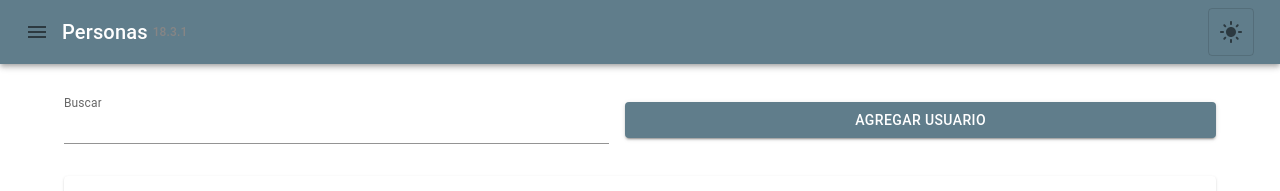
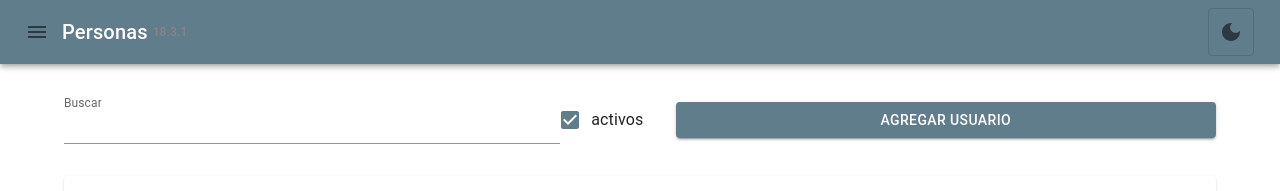
Before and after one commit to ldvsqz/atlas-gym-partner, a React (Vite) app: page /users in a window 1280 px wide. Shown: the top 191 px of the page. Built offline with nearby package versions, Linux system fonts and the light colour scheme; no server answers; the database is empty; sample sign-in values are in the browser's storage.

Commit message:
updates and fixes

```diff
--- a/package.json
+++ b/package.json
@@ -1,7 +1,7 @@
 {
   "name": "atlas-gym-partner",
   "private": true,
-  "version": "0.0.3",
+  "version": "0.0.4",
   "type": "module",
   "scripts": {
     "dev": "vite",
@@ -24,7 +24,7 @@
     "react-dom": "^18.2.0",
     "react-firebase-hooks": "^5.1.1",
     "react-icons": "^4.8.0",
-    "react-router-dom": "^6.10.0",
+    "react-router-dom": "^7.10.0",
     "recharts": "^3.5.0",
     "styled-components": "^5.3.9"
   },
--- a/src/App.jsx
+++ b/src/App.jsx
@@ -41,7 +41,6 @@ function App() {
   );
 
   const version = packageInfo.version;
-  console.log("App Version:", version);
   const getMenu = (header = "Atlas") => (<Menu header={header} version={version} toggleThemeMode={toggleThemeMode} themeMode={themeMode} />);
 
 
--- a/src/Components/Menu/Menu.jsx
+++ b/src/Components/Menu/Menu.jsx
@@ -155,7 +155,7 @@ function Menu({ header, toggleThemeMode, themeMode }) {
             </IconButton>
             <Typography variant="h6" sx={{ marginRight: "auto" }} className="header-text">
               {header}
-              <div class="version-text">{version}</div>
+              <div className="version-text">{version}</div>
             </Typography>
             <div style={{ marginLeft: "auto" }}>
               <ToggleButton
@@ -163,7 +163,7 @@ function Menu({ header, toggleThemeMode, themeMode }) {
                 selected={darkTheme}
                 onChange={() => { handleOnswitchTheme(!darkTheme) }}
               >
-                {darkTheme ? <DarkModeIcon /> : <LightModeIcon />}
+                {darkTheme ? <LightModeIcon /> : <DarkModeIcon />}
               </ToggleButton>
             </div>
           </Toolbar>
--- a/src/Pages/Finance/Finance.jsx
+++ b/src/Pages/Finance/Finance.jsx
@@ -69,10 +69,7 @@ function Finance({ menu }) {
     const fetchFinances = async () => {
         try {
             setLoading(true);
-            console.log('Fetching finances...');
             const data = await FinanceService.getAll();
-            console.log('Finances fetched:', data);
-            // Sort by date descending (newest first)
             const sortedData = data.sort((a, b) => {
                 const dateA = a.date instanceof Date ? a.date : new Date(a.date.seconds * 1000);
                 const dateB = b.date instanceof Date ? b.date : new Date(b.date.seconds * 1000);
--- a/src/Pages/Login/Login.jsx
+++ b/src/Pages/Login/Login.jsx
@@ -22,9 +22,9 @@ function Login() {
 
 
   useEffect(() => {
-    setLoadingCircle(true);
     if (user) {
       UserService.get(user.uid).then(userData => {
+        setLoadingCircle(true);
         if (!!userData) {
           const uid = user.uid;
           localStorage.setItem('UID', uid);
--- a/src/Pages/User/Users.jsx
+++ b/src/Pages/User/Users.jsx
@@ -1,6 +1,8 @@
 import React, { useState, useEffect } from 'react';
 import { useNavigate } from "react-router-dom";
-import { auth, registerWithEmailAndPassword } from "./../../../Firebase/authFunctions";
+import Checkbox from '@mui/material/Checkbox';
+import FormControlLabel from '@mui/material/FormControlLabel';
+
 // services and utilities
 import UserService from '../../../Firebase/userService';
 import Util from '../../assets/Util';
@@ -46,13 +48,14 @@ function User({ menu }) {
   const [showRenewAlert, setShowRenewAlert] = useState(false);
   const [selectedUser, setSelectedUser] = useState(null);
   const [openAddUserModal, setOpenAddUserModal] = useState(false);
+  const [checked, setChecked] = React.useState(true);
   const [newUser, setNewUser] = useState({
     name: '',
     phone: '',
     birthday: null,
     role: 1
   });
-   const [snackbarOpen, setSnackbarOpen] = useState(false);
+  const [snackbarOpen, setSnackbarOpen] = useState(false);
   const navigate = useNavigate();
   const util = new Util();
 
@@ -68,7 +71,7 @@ function User({ menu }) {
   }, []);
 
 
-   const handleShowSnackbar = () => {
+  const handleShowSnackbar = () => {
     setSnackbarOpen(true);
   };
 
@@ -78,6 +81,7 @@ function User({ menu }) {
     const filteredUsersData = Users.filter((user) =>
       user.name.toLowerCase().includes(term)
     );
+    setChecked(false);
     setFilteredUsers(filteredUsersData);
   };
 
@@ -142,6 +146,19 @@ function User({ menu }) {
     }
   };
 
+  const handleChangeCheck = (event) => {
+    setChecked(event.target.checked);
+    if (event.target.checked) {
+      const filteredUsersData = Users.filter((user) =>{
+        return util.isMembershipActive(user.until)
+      }
+      );
+      setFilteredUsers(filteredUsersData);
+    } else {
+      setFilteredUsers(Users);
+    }
+  };
+
   return (
 
     <div>
@@ -162,6 +179,10 @@ function User({ menu }) {
                 </InputAdornment>
               ),
             }}
+          />
+          <FormControlLabel
+            label="activos"
+            control={<Checkbox checked={checked} onChange={handleChangeCheck} />}
           />
 
           <Button
--- a/src/assets/Util.jsx
+++ b/src/assets/Util.jsx
@@ -135,6 +135,12 @@ class Util {
             : `user${Date.now()}@pulgasboxing.com`
 
     }
+
+    isMembershipActive(_date) {
+        const currentDate = new Date();
+        const membershipDate = new Date(this.getDateFromFirebase(_date));
+        return membershipDate >= currentDate;
+    }
 }
 
 export default Util
```
